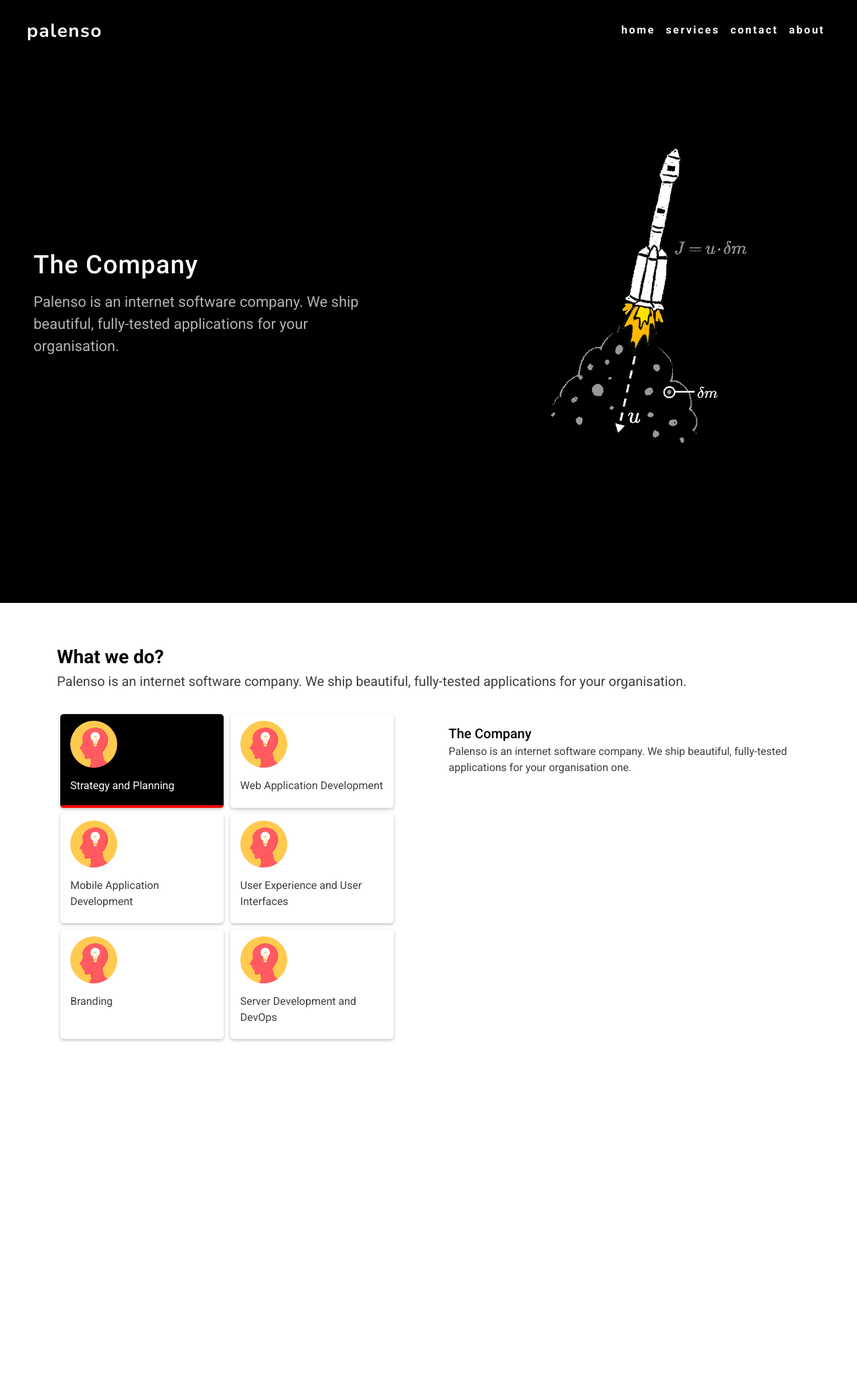
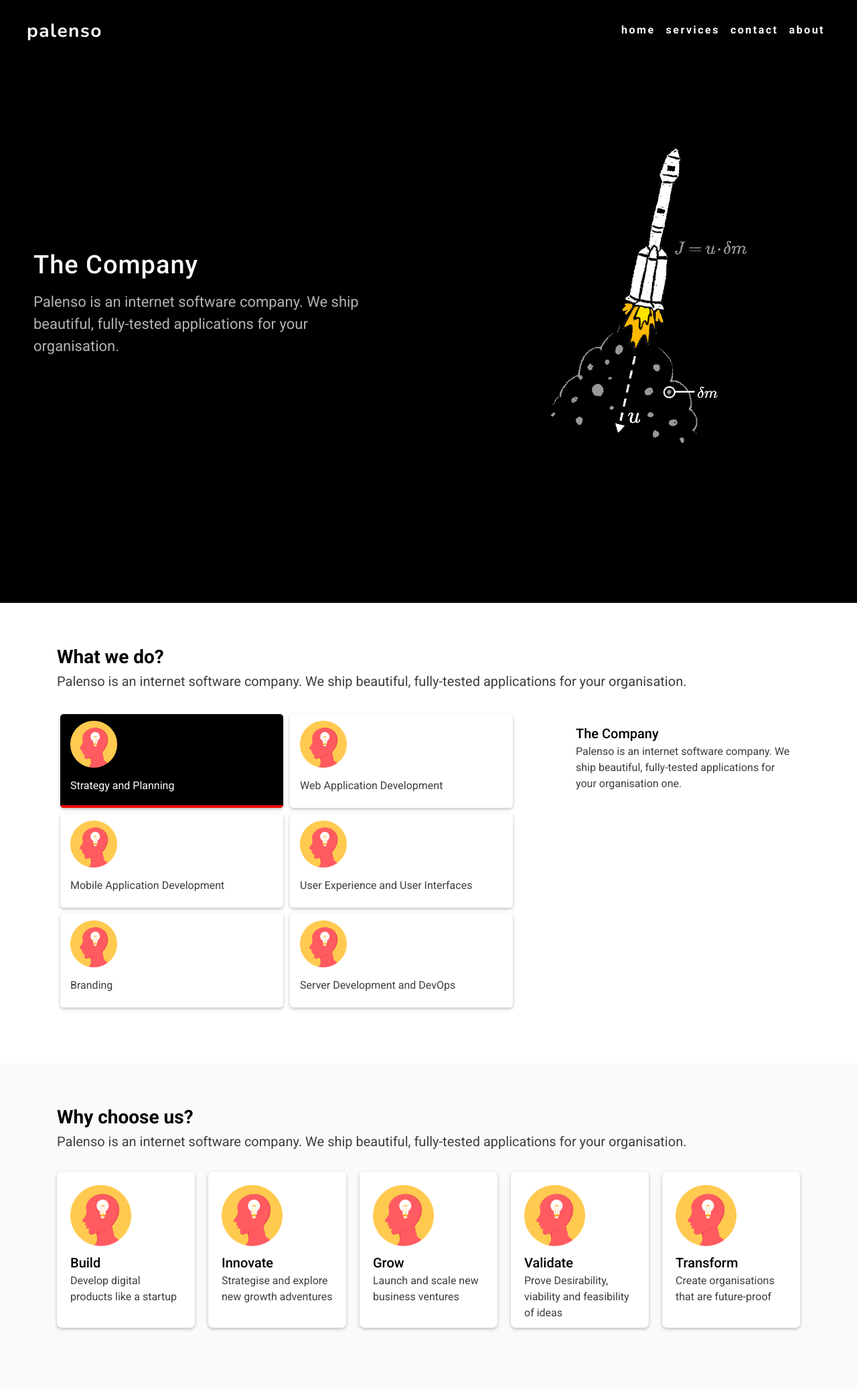
Before and after one commit to palenso/palenso.github.io, a Jekyll site: the page built from index.html, in a window 1280 px wide. Shown: the whole page at 67% size. Built offline with Jekyll 4.4.1, drawn with Linux system fonts in a browser that asks for light colours; nearby versions of some CDN libraries; before the commit the page ends 1635 px from its top, so only the background shows below that.

Commit message:
Why choose us design

```diff
--- a/assets/css/style.css
+++ b/assets/css/style.css
@@ -252,7 +252,7 @@ body {
   width: 47%;
 }
 .palenso-what-we-do-container .palenso-what-we-do-flex-container .palenso-what-we-do-flex-item a {
-  \position: relative;
+  position: relative;
   text-decoration: none;
   display: block;
   padding: 10px 15px;
@@ -321,6 +321,71 @@ body {
 }
 /* why us section */
 .palenso-why-us-container {
+  padding-top: 20px;
+  padding-bottom: 20px;
+  background: #fafafa;
+}
+.palenso-why-us-container .palenso-why-us-flex-container {
+  display: flex;
+  flex-direction: row;
+  margin-top: 30px;
+  margin-bottom: 30px;
+}
+.palenso-why-us-container .palenso-why-us-flex-container .palenso-why-us-flex-item {
+  width: 100%;
+  padding: 10px 20px;
+  margin-left: 10px;
+  margin-right: 10px;
+  box-shadow: 0 2px 5px 0 rgba(32, 33, 36, 0.05), 0 2px 5px 0 rgba(0, 0, 0, 0.205);
+  border-radius: 7px;
+  overflow: hidden;
+  background: #fff;
+}
+.palenso-why-us-container .palenso-why-us-flex-container .palenso-why-us-flex-item:first-child {
+  margin-left: 0px;
+}
+.palenso-why-us-container .palenso-why-us-flex-container .palenso-why-us-flex-item:last-child {
+  margin-right: 0px;
+}
+.palenso-why-us-container .palenso-why-us-flex-container .palenso-why-us-flex-item:hover {
+  box-shadow: 0 2px 5px 0 rgba(32, 33, 36, 0.05), 0 5px 10px 0 rgba(0, 0, 0, 0.205);
+}
+.palenso-why-us-container .palenso-why-us-flex-container .palenso-why-us-flex-item .palenso-why-us-image-container {
+  width: 55%;
+  margin-top: 10px;
+  margin-bottom: 10px;
+}
+.palenso-why-us-container .palenso-why-us-flex-container .palenso-why-us-flex-item .palenso-why-us-image-container img {
+  width: 100%;
+  height: 100%;
+  object-fit: contain;
+}
+@media (max-width: 767px) {
+  .palenso-why-us-container .palenso-why-us-flex-container {
+    flex-wrap: wrap;
+  }
+  .palenso-why-us-container .palenso-why-us-flex-container .palenso-why-us-flex-item {
+    width: 45%;
+    margin-left: 10px;
+    margin-right: 10px;
+    margin-top: 10px;
+    margin-bottom: 10px;
+  }
+  .palenso-why-us-container .palenso-why-us-flex-container .palenso-why-us-flex-item:first-child {
+    margin-left: 10px;
+  }
+  .palenso-why-us-container .palenso-why-us-flex-container .palenso-why-us-flex-item:last-child {
+    margin-right: 10px;
+  }
+  .palenso-why-us-container .palenso-why-us-flex-container .palenso-why-us-flex-item:nth-child(0) {
+    margin-left: 0px;
+  }
+  .palenso-why-us-container .palenso-why-us-flex-container .palenso-why-us-flex-item:nth-child(2) {
+    margin-left: 0px;
+  }
+  .palenso-why-us-container .palenso-why-us-flex-container .palenso-why-us-flex-item:nth-child(4) {
+    margin-left: 0px;
+  }
 }
 /* how we work section */
 .palenso-how-we-work-container {
--- a/index.html
+++ b/index.html
@@ -35,7 +35,7 @@ title: "-Home"
         applications for your organisation.
       </div>
       <div class="row">
-        <div class="col-12 col-md-6 pt-4 pb-4 pt-mb-5 pb-mb-5 ">
+        <div class="col-12 col-md-8 pt-4 pb-4 pt-mb-5 pb-mb-5 ">
           <ul
             class="palenso-what-we-do-flex-container nav nav-pills"
             id="pills-tab"
@@ -169,7 +169,7 @@ title: "-Home"
             </li>
           </ul>
         </div>
-        <div class="col-12 col-md-6 pt-4 pb-4 pt-mb-5 pb-mb-5 ">
+        <div class="col-12 col-md-4 pt-4 pb-4 pt-mb-5 pb-mb-5 ">
           <div class="tab-content" id="pills-tabContent">
             <div
               class="tab-pane fade palenso-nav-tab-content"
@@ -263,7 +263,79 @@ title: "-Home"
 </div>
 
 <!-- Why us -->
-<div class="palenso-why-us-container"></div>
+<div class="palenso-why-us-container">
+  <div class="global-section-padding">
+    <div class="container">
+      <div class="palenso-heading">Why choose us?</div>
+      <div class="palenso-description">
+        Palenso is an internet software company. We ship beautiful, fully-tested
+        applications for your organisation.
+      </div>
+      <div class="palenso-why-us-flex-container">
+        <!-- 1 -->
+        <div class="palenso-why-us-flex-item">
+          <div class="palenso-why-us-image-container">
+            <img src="assets/images/brainstorm.png" />
+          </div>
+          <div class="palenso-sub-heading">
+            Build
+          </div>
+          <div class="palenso-sub-description">
+            Develop digital products like a startup
+          </div>
+        </div>
+        <!-- 2 -->
+        <div class="palenso-why-us-flex-item">
+          <div class="palenso-why-us-image-container">
+            <img src="assets/images/brainstorm.png" />
+          </div>
+          <div class="palenso-sub-heading">
+            Innovate
+          </div>
+          <div class="palenso-sub-description">
+            Strategise and explore new growth adventures
+          </div>
+        </div>
+        <!-- 3 -->
+        <div class="palenso-why-us-flex-item">
+          <div class="palenso-why-us-image-container">
+            <img src="assets/images/brainstorm.png" />
+          </div>
+          <div class="palenso-sub-heading">
+            Grow
+          </div>
+          <div class="palenso-sub-description">
+            Launch and scale new business ventures
+          </div>
+        </div>
+        <!-- 4 -->
+        <div class="palenso-why-us-flex-item">
+          <div class="palenso-why-us-image-container">
+            <img src="assets/images/brainstorm.png" />
+          </div>
+          <div class="palenso-sub-heading">
+            Validate
+          </div>
+          <div class="palenso-sub-description">
+            Prove Desirability, viability and feasibility of ideas
+          </div>
+        </div>
+        <!-- 5 -->
+        <div class="palenso-why-us-flex-item">
+          <div class="palenso-why-us-image-container">
+            <img src="assets/images/brainstorm.png" />
+          </div>
+          <div class="palenso-sub-heading">
+            Transform
+          </div>
+          <div class="palenso-sub-description">
+            Create organisations that are future-proof
+          </div>
+        </div>
+      </div>
+    </div>
+  </div>
+</div>
 
 <!-- How we work -->
 <div class="palenso-how-we-work-container"></div>
```
